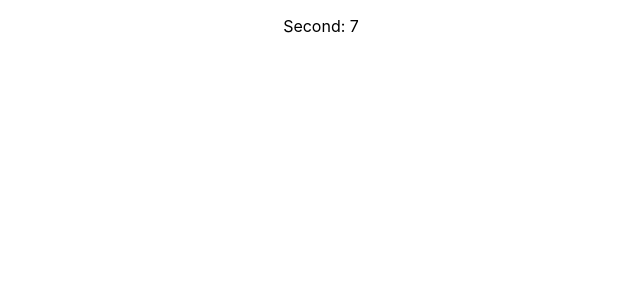
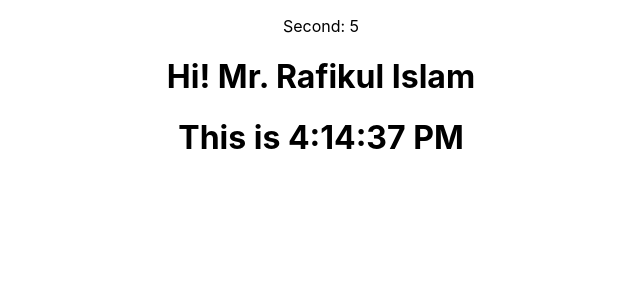
Before and after one commit to rafikulswe/React-Regular-Practice, a React (Create React App) app: page / in a window 1280 px wide. Shown: the top 300 px of the page, without its empty margins (319-959 px from the left). Built offline with nearby package versions, Linux system fonts and the light colour scheme.

Commit message:
component and props passing

```diff
--- a/src/App.js
+++ b/src/App.js
@@ -1,12 +1,14 @@
 import React from 'react';
 import './App.css';
 import SecondCounter from "./Components/SecondCounter";
+import MainConcept from "./Components/MainConcept";
 
 function App() {
 	return (
 		<div className="App">
 			<p>
 				<SecondCounter />
+				<MainConcept />
 			</p>
 		</div>
 	);
--- /dev/null
+++ b/src/Components/MainConcept.js
@@ -0,0 +1,19 @@
+import React, { Component } from 'react';
+import Welcome from './Welcome'
+
+class MainConcept extends Component {
+    constructor(props) {
+        super(props);
+    }
+
+    render() {
+        return (
+            <div>
+                <Welcome name={'Mr. Rafikul Islam'}/>
+                <h1>This is {new Date().toLocaleTimeString()}</h1>
+            </div>
+        );
+    }
+}
+
+export default MainConcept;
--- /dev/null
+++ b/src/Components/Welcome.js
@@ -0,0 +1,14 @@
+import React, { Component } from 'react';
+
+class Welcome extends Component {
+    constructor(props) {
+        super(props);
+    }
+    render() {
+        return (
+            <h1>Hi! {this.props.name}</h1>
+        );
+    }
+}
+
+export default Welcome;
```
